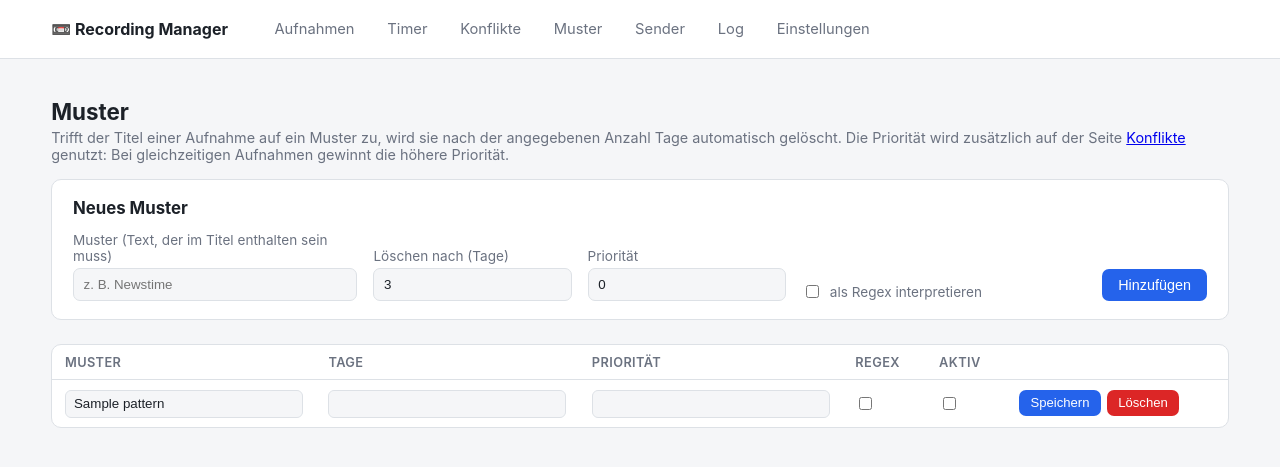
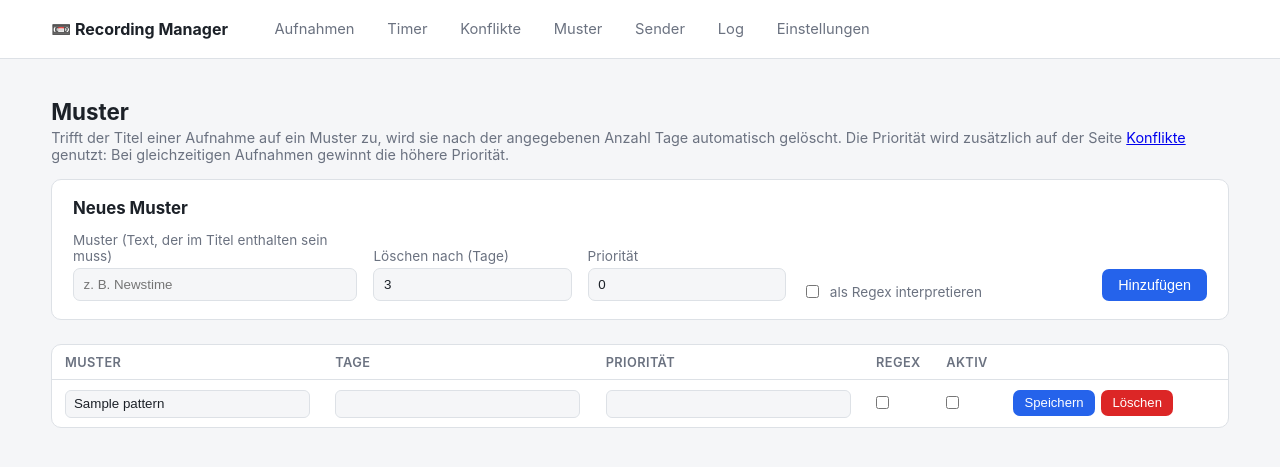
Before and after one commit to Sagestum/recording-manager, a FastAPI app: template app/templates/patterns.html in a window 1280 px wide. Shown: the top 467 px of the page. Run offline with FastAPI, Linux system fonts and the light colour scheme; the template is opened without the code that fills it: most values are stand-ins (such as "Sample title", 1, 10 or a date in 2020); parts of the project's set-up code (start-up, migrations or seed data) failed here and were passed over.

Commit message:
Give all checkbox columns a fixed narrow width and highlight cells when checked

```diff
--- a/app/static/style.css
+++ b/app/static/style.css
@@ -10,6 +10,7 @@
   --danger-bg: #fdecea;
   --ok: #16a34a;
   --ok-bg: #eafaf0;
+  --checked-bg: #cfe2ff;
 }
 
 @media (prefers-color-scheme: dark) {
@@ -24,6 +25,7 @@
     --danger-bg: #3a1e1c;
     --ok: #3ecf71;
     --ok-bg: #16301f;
+    --checked-bg: #294a7a;
   }
 }
 
@@ -112,7 +114,9 @@ h2 { font-size: 1.05rem; margin-top: 0; }
   margin-bottom: 0.75rem;
 }
 
-.checkbox-col { width: 2rem; text-align: center; }
+.checkbox-col { width: 2.25rem; text-align: center; }
+.checkbox-col input[type="checkbox"] { margin: 0; }
+td.checkbox-col:has(input:checked) { background: var(--checked-bg); }
 
 .tag {
   display: inline-block;
--- a/app/templates/channels.html
+++ b/app/templates/channels.html
@@ -35,14 +35,14 @@
   <thead>
   <tr>
     <th>Sender</th>
-    <th>Verschlüsselt (CI+)</th>
+    <th class="checkbox-col" title="Verschlüsselt (CI+)">Verschl.</th>
   </tr>
   </thead>
   <tbody>
   {% for c in channels %}
   <tr>
     <td>{{ c.name }}</td>
-    <td><input type="checkbox" name="encrypted_ids" value="{{ c.id }}" {{ 'checked' if c.encrypted }}></td>
+    <td class="checkbox-col"><input type="checkbox" name="encrypted_ids" value="{{ c.id }}" {{ 'checked' if c.encrypted }}></td>
   </tr>
   {% else %}
   <tr><td colspan="2">Noch keine Sender geladen — oben "Neu laden" klicken.</td></tr>
--- a/app/templates/patterns.html
+++ b/app/templates/patterns.html
@@ -37,8 +37,8 @@
   <th>Muster</th>
   <th>Tage</th>
   <th>Priorität</th>
-  <th>Regex</th>
-  <th>Aktiv</th>
+  <th class="checkbox-col">Regex</th>
+  <th class="checkbox-col">Aktiv</th>
   <th></th>
 </tr>
 </thead>
@@ -48,8 +48,8 @@
   <td><input type="text" name="pattern" value="{{ p.pattern }}" form="pf-{{ p.id }}" required></td>
   <td class="narrow"><input type="number" name="days" min="1" value="{{ p.days }}" form="pf-{{ p.id }}" required></td>
   <td class="narrow"><input type="number" name="priority" value="{{ p.priority }}" form="pf-{{ p.id }}" required></td>
-  <td><input type="checkbox" name="is_regex" value="true" form="pf-{{ p.id }}" {{ 'checked' if p.is_regex }}></td>
-  <td><input type="checkbox" name="enabled" value="true" form="pf-{{ p.id }}" {{ 'checked' if p.enabled }}></td>
+  <td class="checkbox-col"><input type="checkbox" name="is_regex" value="true" form="pf-{{ p.id }}" {{ 'checked' if p.is_regex }}></td>
+  <td class="checkbox-col"><input type="checkbox" name="enabled" value="true" form="pf-{{ p.id }}" {{ 'checked' if p.enabled }}></td>
   <td class="actions">
     <form id="pf-{{ p.id }}" method="post" action="/patterns/{{ p.id }}/update" class="inline-form"></form>
     <button class="btn small" type="submit" form="pf-{{ p.id }}">Speichern</button>
```
